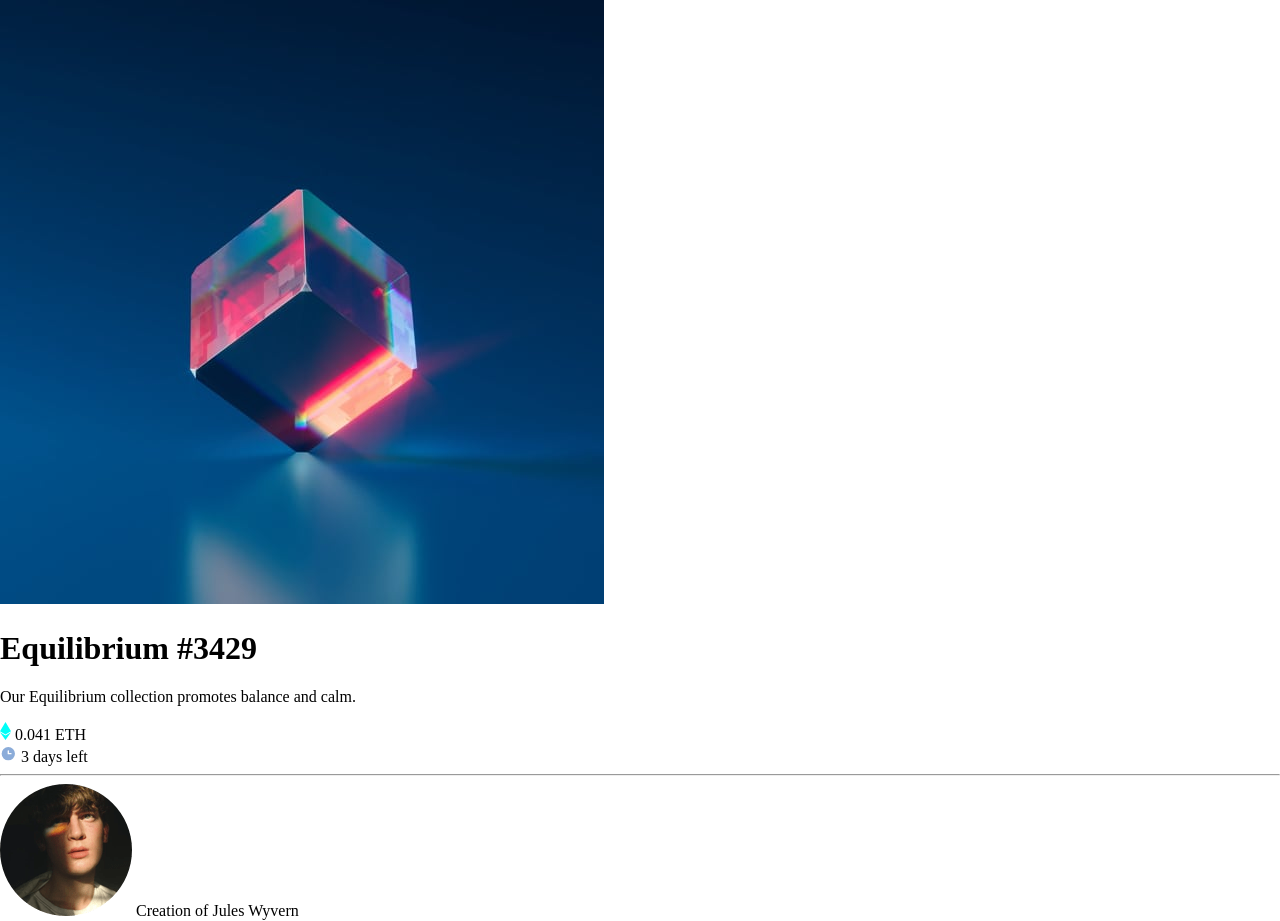
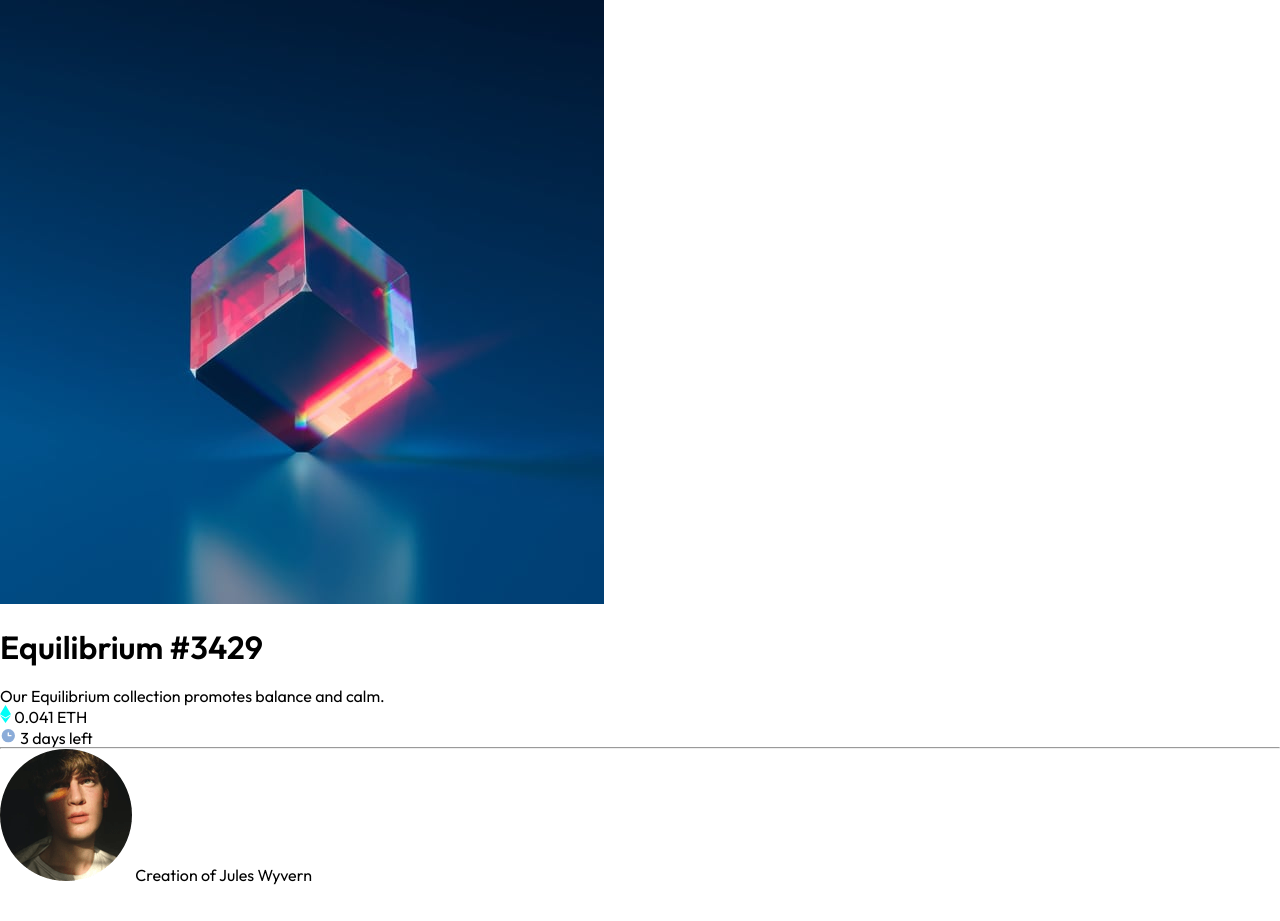
Before and after one commit to Anchabadze/NFT-card, a plain HTML site: page index.html in a window 1280 px wide. After the commit the page ends 885 px from the top, so only its background shows below. Drawn offline with Linux system fonts and the light colour scheme.

Commit message:
CSS first commit

```diff
--- a/css/styles.css
+++ b/css/styles.css
@@ -0,0 +1,9 @@
+* {
+    box-sizing: border-box;
+    margin: 0;
+    padding: 0;
+}
+
+body {
+    font-family: 'Outfit', sans-serif;
+}
--- a/index.html
+++ b/index.html
@@ -5,6 +5,9 @@
   <meta name="viewport" content="width=device-width, initial-scale=1.0">
   <link rel="icon" type="image/png" sizes="32x32" href="./images/favicon-32x32.png">
   <title>Frontend Mentor | NFT preview card component</title>
+  <link rel="preconnect" href="https://fonts.googleapis.com">
+  <link rel="preconnect" href="https://fonts.gstatic.com" crossorigin>
+  <link href="https://fonts.googleapis.com/css2?family=Outfit:wght@300;400;600&display=swap" rel="stylesheet">
   <link rel="stylesheet" href="./css/normalize.css">
   <link rel="stylesheet" href="./css/styles.css">
 </head>
```
